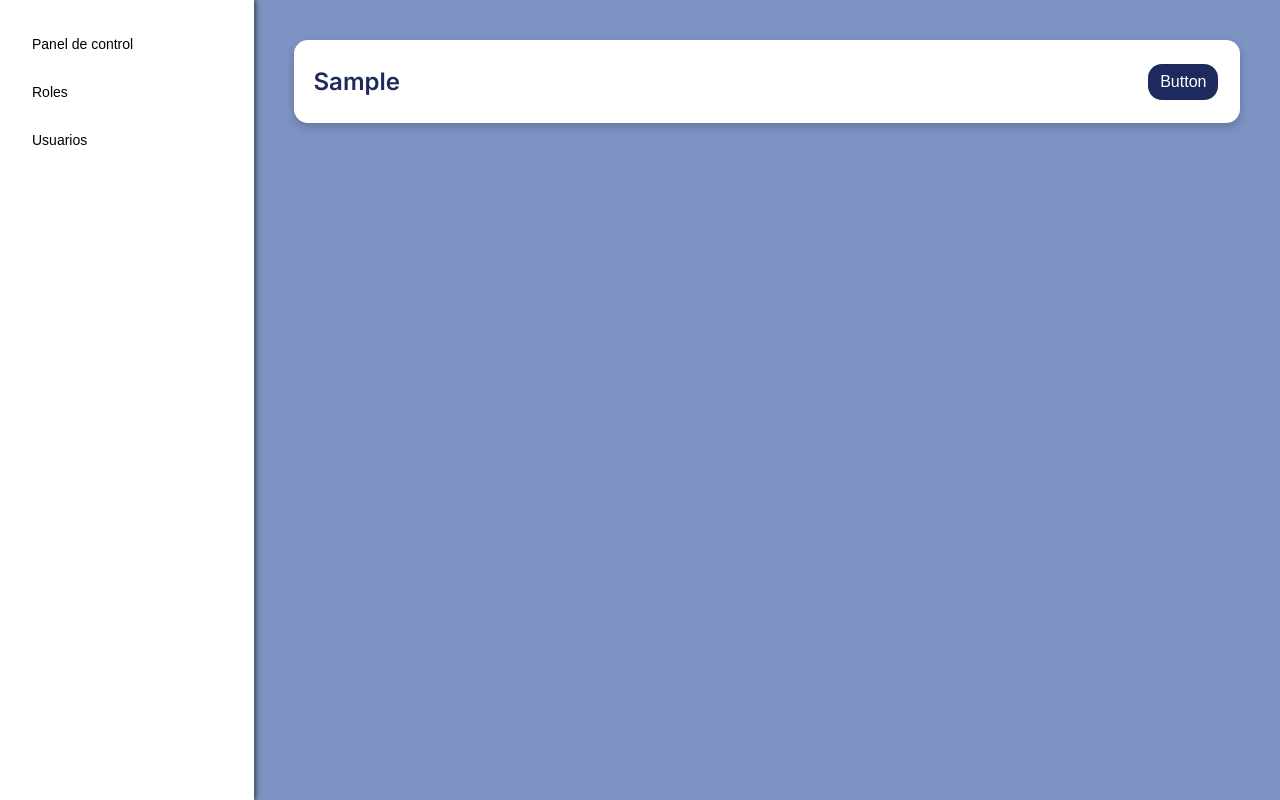
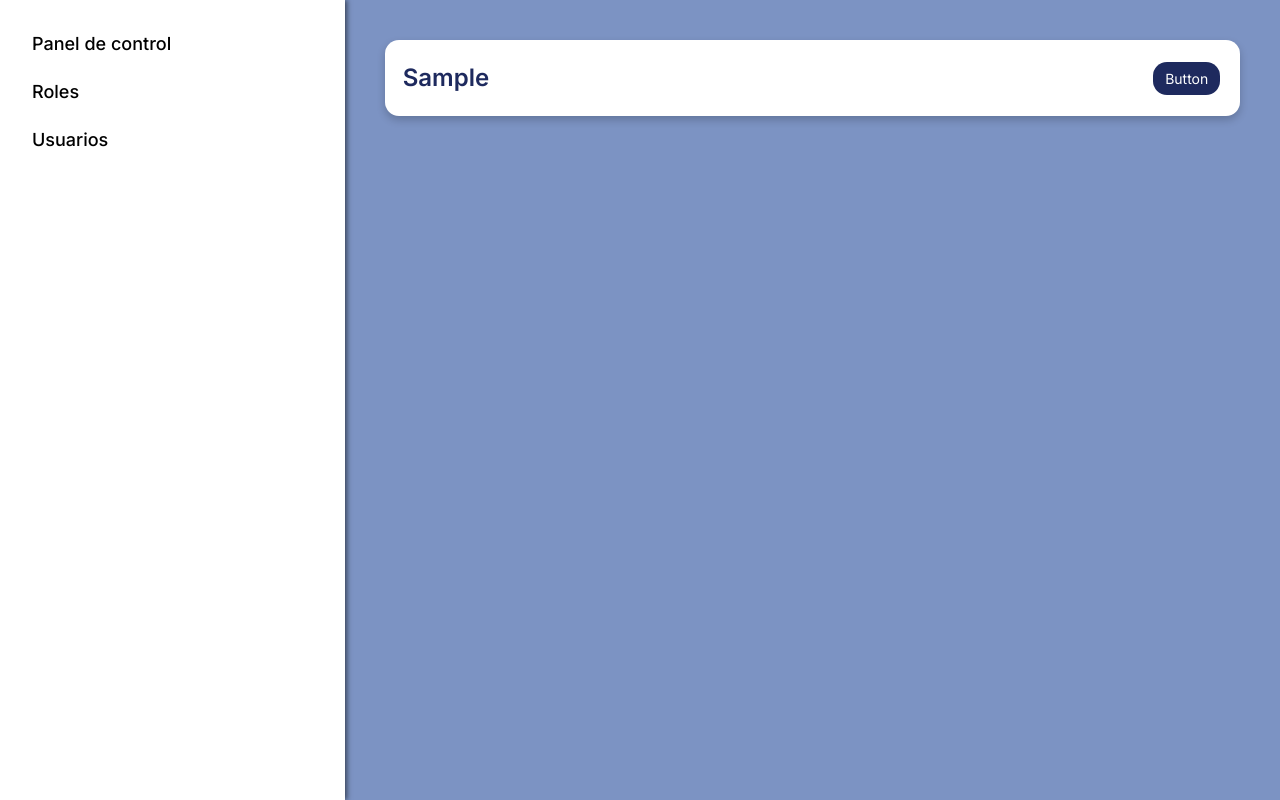
Before and after one commit to RaulBecerraB/TechShare-FrontEnd, a Next.js app: page /admin/roles in a window 1280 px wide. Built offline with nearby package versions, Linux system fonts and the light colour scheme.

Commit message:
style (layout): add Inter font to body and adjust NavLinks label sizes
    - Added Inter font to the body for consistent use across the layout.
    - Adjusted label sizes for NavLinks.

```diff
--- a/src/app/layout.tsx
+++ b/src/app/layout.tsx
@@ -3,6 +3,7 @@ import type { Metadata } from "next";
 import "@/styles/globals.css";
 import SideBar from "@/components/SideNav/SideNav";
 import SideNav from "@/components/SideNav/SideNav";
+import {inter} from "@/services/fonts"
 
 export const metadata: Metadata = {
   title: "Create Next App",
@@ -18,12 +19,12 @@ export default function RootLayout(
 {
   return (
     <html>
-      <body className="horizontal-flex">
+      <body className={`horizontal-flex ${inter.className}`}>
         <div className="side-bar">
           <SideNav />
         </div>
         <div className="m-6" style={{ width: '100%' }}>
-            {children}
+        {children}
         </div>
       </body>
     </html>
--- a/src/components/SideNav/NavLinks.tsx
+++ b/src/components/SideNav/NavLinks.tsx
@@ -30,7 +30,7 @@ export default function NavLinks() {
             href={link.href}
             className="flex h-[48px] grow items-center justify-center gap-2 rounded-md p-3 text-sm font-medium hover:bg-sky-100 hover:text-blue-600 md:flex-none md:justify-start md:p-2 md:px-3"
           >
-            <p className="hidden md:block">{link.name}</p>
+            <h2 className="font-medium text-lg">{link.name}</h2>
           </Link>
           </div>
         );
--- a/src/styles/buttons.css
+++ b/src/styles/buttons.css
@@ -6,7 +6,7 @@
     text-align: center;
     text-decoration: none;
     display: inline-block;
-    font-size: 16px;
+    font-size: 14px;
     margin: 4px 2px;
     cursor: pointer;
     border-radius: 14px;
--- a/src/styles/side-bar.css
+++ b/src/styles/side-bar.css
@@ -1,6 +1,6 @@
 .side-bar
 {
-    width: 25%;
+    width: 60vh;
     height: 100vh;
     background: #ffffff;
     padding: 20px;
```
